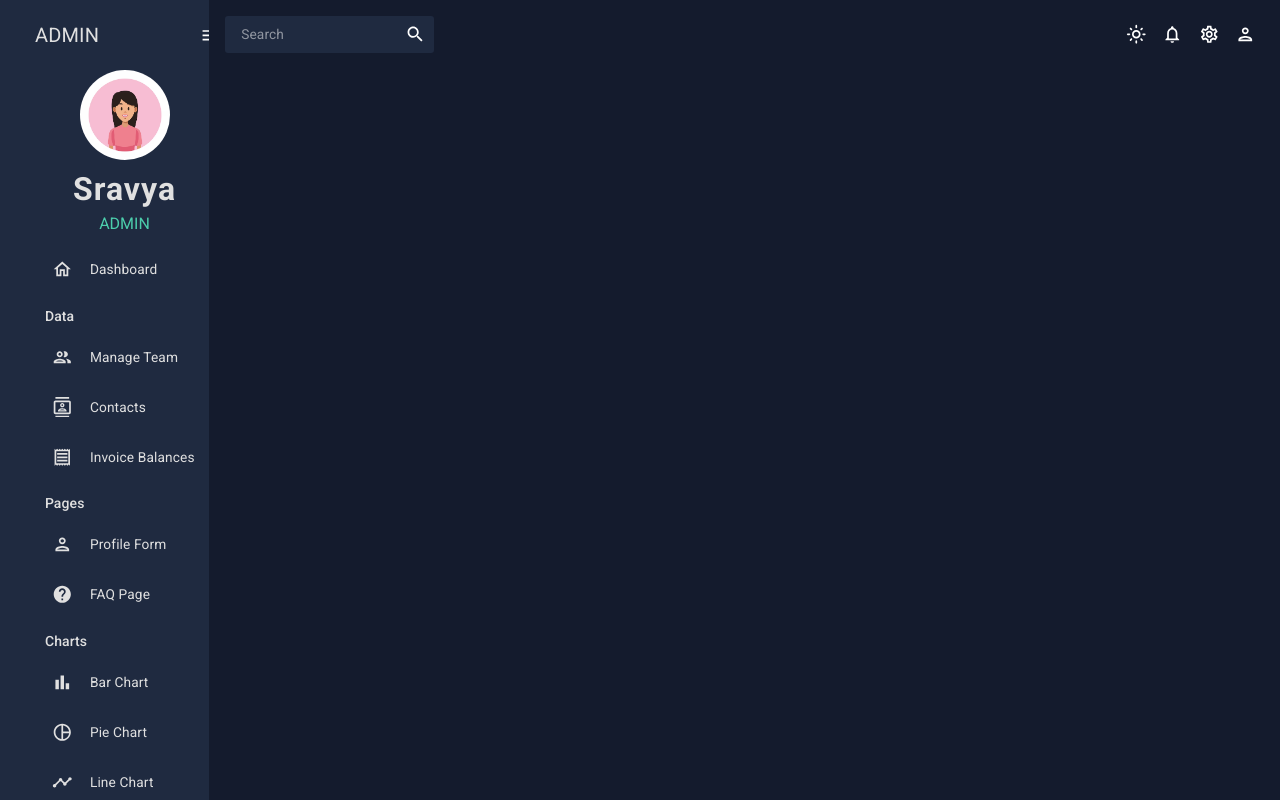
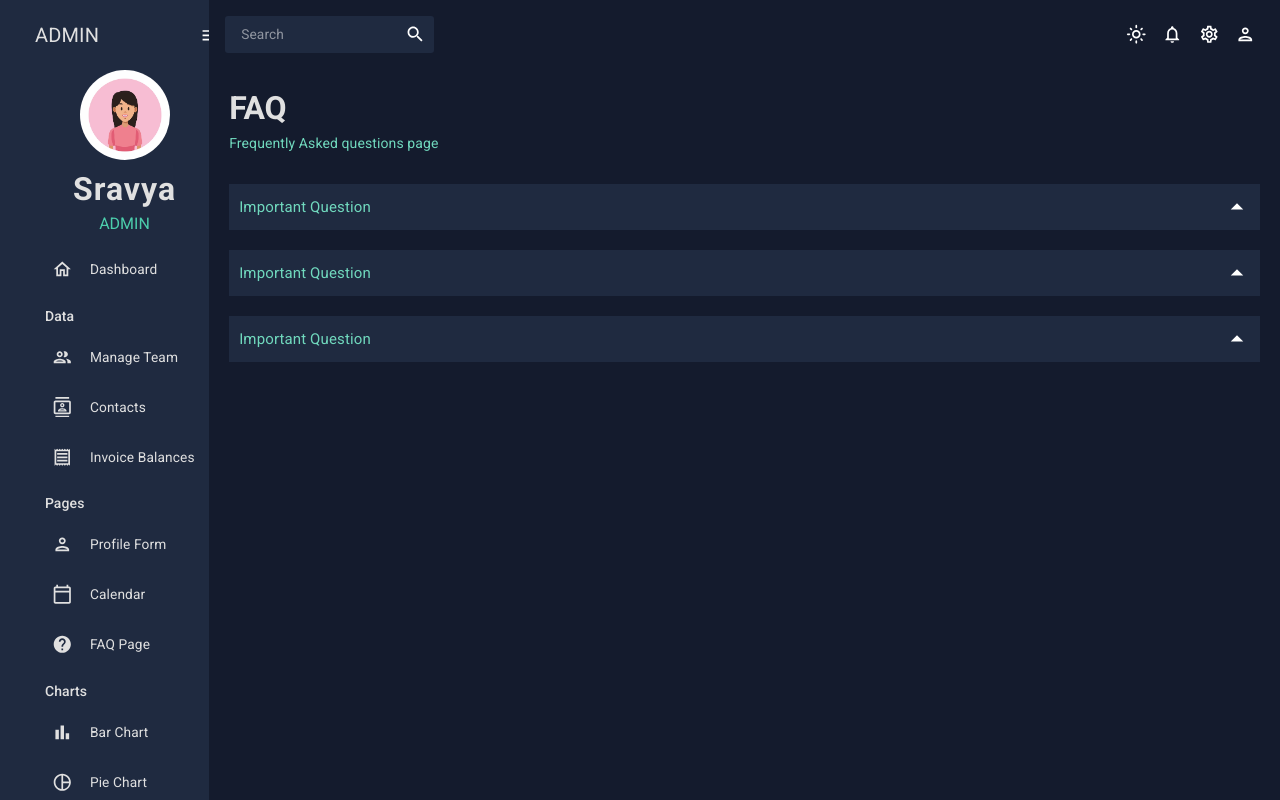
Before and after one commit to sravyavulisetty/react-admin-dashboard, a React (Create React App) app: page /faq in a window 1280 px wide. Built offline with nearby package versions, Linux system fonts and the light colour scheme.

Commit message:
added accordion component

```diff
--- a/src/App.js
+++ b/src/App.js
@@ -11,7 +11,7 @@ import Topbar from './pages/global/Topbar';
 import Form from './pages/form';
 // import Line from "../src/pages/line";
 // import Pie from "../src/pages/pie";
-// import FAQ from "../src/pages/faq";
+import FAQ from "../src/pages/faq";
 // import Geography from "../src/pages/geography";
 import Calendar from "../src/pages/calendar";
 import Sidebar from './pages/global/Sidebar';
@@ -35,7 +35,7 @@ function App() {
           {/* <Route path="/contacts" element={<Contacts/>}/> */}
           {/* <Route path="/line" element={<Line/>}/> */}
           {/* <Route path="/pie" element={<Pie/>}/> */}
-          {/* <Route path="/faq" element={<FAQ/>}/> */}
+          <Route path="/faq" element={<FAQ/>}/>
           {/* <Route path="/geography" element={<Geography/>}/> */}
           <Route path="/calendar" element={<Calendar/>}/>
           </Routes>
--- /dev/null
+++ b/src/components/Accordion.js
@@ -0,0 +1,24 @@
+import React,{useState, useRef} from 'react'
+import ArrowDropDownIcon from '@mui/icons-material/ArrowDropDown';
+import { Box, IconButton, useTheme } from '@mui/material';
+import { tokens } from '../theme';
+const Accordion = ({title, content}) => {
+    const theme = useTheme();
+    const colors = tokens(theme.palette.mode);
+    const [isActive, setisActive] = useState(false);
+  return (
+    <Box sx={{backgroundColor: `${colors.primary[400]}`}} mb="20px">
+    <Box display="flex" justifyContent="space-between" pl="10px" alignItems="center">
+        <Box color={`${colors.greenAccent[400]}`} fontSize="15px">{title}</Box>
+        <IconButton color='white'>
+            <ArrowDropDownIcon onClick={()=>setisActive((prev) => !prev)} style={{fontSize:"30px", rotate: !isActive ? "180deg" : "", transition: "0.5s ease-in-out"}}/>
+        </IconButton>
+    </Box>
+    <Box>
+        {isActive ? <Box p="10px 0px 10px 10px !important">{content}</Box> : ""}
+    </Box>
+    </Box>
+  )
+}
+
+export default Accordion;
--- a/src/components/Header.js
+++ b/src/components/Header.js
@@ -8,7 +8,7 @@ const Header = ({title, subtitle}) => {
   return (
     <Box mb="30px">
         <Typography variant='h2' color={colors.grey[100]} fontWeight="bold" sx={{mb: '5px', lineHeight:"1.2"}}>{title}</Typography>
-        <Typography variant='h5' color={colors.greenAccent[400]}>{subtitle}</Typography>
+        <Typography variant='h6' fontWeight="regular" color={colors.greenAccent[400]}>{subtitle}</Typography>
     </Box>
   )
 }
--- a/src/index.css
+++ b/src/index.css
@@ -56,7 +56,7 @@ th, tr, td{
     right: 0;
     bottom: 0;
     left: 0;
-    border-bottom: 1px dotted white;
+    border-bottom: 1px dotted white !important;
 }
 .borderDotted{
   position: relative;
@@ -68,7 +68,7 @@ th, tr, td{
     right: 0;
     bottom: 0;
     left: 0;
-    border-bottom: 1px dotted white;
+    border-bottom: 1px dotted white !important;
 }
 .bordertopDotted{
   position: relative;
--- a/src/pages/calendar/index.js
+++ b/src/pages/calendar/index.js
@@ -7,7 +7,7 @@ import { useTheme } from '@emotion/react';
 import { tokens } from '../../theme';
 import ChevronLeftRoundedIcon from '@mui/icons-material/ChevronLeftRounded';
 import ChevronRightRoundedIcon from '@mui/icons-material/ChevronRightRounded';
-import { add, differenceInDays, endOfMonth, format, startOfMonth, sub, addDays, startOfWeek, weekStartsOn, subDays, addMinutes } from 'date-fns';
+import { add, differenceInDays, endOfMonth, format, startOfMonth, sub, addDays, startOfWeek, weekStartsOn, subDays, addMinutes, getHours, getDay } from 'date-fns';
 import '../../index.css';
 const Eventitem = ({event}) => {
   const theme = useTheme();
@@ -27,6 +27,7 @@ const Calendar = () => {
   const [showEvents, setShowEvents] = useState(false);
   const [startDateofWeek, setStartDateofWeek] = useState(startOfWeek(new Date(), { weekStartsOn: 0 }));
   const [calType, setcalType] = useState("month");
+  const [eventsInWeek, setEventsInWeek] = useState([]);
   const startDate = startOfMonth(date);
   const endDate = endOfMonth(date);
   const numOfDays = differenceInDays(endDate, startDate) + 1;
@@ -98,15 +99,37 @@ const Calendar = () => {
   const previousWeekDates = () => {
     setStartDateofWeek(subDays(startDateofWeek, 7));
   }
+
+  const nextDay = () => {
+    setDate(addDays(date, 1));
+  }
+  const prevDay = () =>{
+    setDate(subDays(date, 1));
+  }
+
   const addWeekDay = (week, time) => {
     const year = new Date(week).getFullYear();
     const month = new Date(week).getMonth();
     const date = new Date(week).getDate();
+    setDate(year, month, date);
     const title = prompt("Please enter a new title for your event");
     if(title!=="" && title !== null){
       setEventList([...eventList, {title: title, date: format(new Date(year, month, date), "MMM dd, yyyy")}]);
+      setEventsInWeek([...eventsInWeek, {title: title, date: new Date(year, month, date), time: getHours(new Date(year, month, date, parseInt(time)))}])
     }
   }
+  const hasWeekDay = (week) => {
+    const year = new Date(week).getFullYear();
+    const month = new Date(week).getMonth();
+    const date = new Date(week).getDate();
+    const event = eventsInWeek.filter((event) => {
+      return new Date(event.date).getTime() === new Date(year, month, date);
+    })
+    if(event){
+      return event.title;
+    }
+  }
+
   const handleTimeClick = (week, time) => {
     console.log(addMinutes(new Date(new Date(week).getFullYear(),new Date(week).getMonth(), new Date(week).getDate(), parseInt(time), 0), 30));
   }
@@ -125,16 +148,16 @@ const Calendar = () => {
             <Box display="flex" justifyContent="space-between" flexDirection='row'>
               <Box display="flex" flexDirection="row" gap="15px">
               <Box sx={{backgroundColor: '#2c3e50', borderRadius:"3px", padding: 0}}>
-                <IconButton sx={{'&:hover':{backgroundColor: '#1e2b37', borderRadius: "0px !important"}}} onClick={calType === "month" ? prevMonth : calType === "week" ? previousWeekDates : ""}>
+                <IconButton sx={{'&:hover':{backgroundColor: '#1e2b37', borderRadius: "0px !important"}}} onClick={calType === "month" ? prevMonth : calType === "week" ? previousWeekDates : prevDay}>
                   <ChevronLeftRoundedIcon sx={{fontSize: 25, color: "white"}}/>
                 </IconButton>
-                <IconButton sx={{'&:hover':{backgroundColor: '#1e2b37', borderRadius: "0px !important"}}} onClick={calType === "month" ? nextMonth : calType === "week" ? nextWeekDates : ""}>
+                <IconButton sx={{'&:hover':{backgroundColor: '#1e2b37', borderRadius: "0px !important"}}} onClick={calType === "month" ? nextMonth : calType === "week" ? nextWeekDates : nextDay}>
                   <ChevronRightRoundedIcon sx={{fontSize: 25, color: "white"}}/>
                 </IconButton>
               </Box>
               <Button sx={{backgroundColor: '#2c3e50', borderRadius:"3px", color:"white", '&:hover':{backgroundColor: '#1e2b37'}}} onClick={()=>setDate(new Date())}>Today</Button>
               </Box>
-              <Typography variant='h3' fontWeight="bold">{calType === "month" ? format(date, "LLLL yyyy"): calType === "week" ? format(new Date(weekdays[0]), "LLL d") + " - " + format(new Date(weekdays[weekdays.length-1]), "LLL d") + ", " + date.getFullYear() : ""}</Typography>
+              <Typography variant='h3' fontWeight="bold">{calType === "month" ? format(date, "LLLL yyyy"): calType === "week" ? format(new Date(weekdays[0]), "LLL d") + " - " + format(new Date(weekdays[weekdays.length-1]), "LLL d") + ", " + date.getFullYear() : format(date, "MMM dd, yyyy")}</Typography>
               <Box sx={{backgroundColor: '#2c3e50'}} display="flex" alignItems="center" borderRadius="3px" padding="4px">
                 <Button
                 sx={{color: 'white', '&:hover':{backgroundColor: '#1e2b37'}}}
@@ -225,7 +248,7 @@ const Calendar = () => {
                   <tr key={timeIndex}>
                     <td className='textLow'>{time}</td>
                     {weekdays.map((week)=>(
-                      <td className="borderDotted" key={week} onClick={()=>addWeekDay(week, time)} style={{height: "calc((20vh - 7 * 1px) / 7)", backgroundColor: (new Date().getDate() === new Date(week).getDate()) ? "grey":"" }}></td>
+                      <td className="borderDotted" key={week} onClick={()=>addWeekDay(week, time)} style={{height: "calc((20vh - 7 * 1px) / 7)", backgroundColor: (new Date().getDate() === new Date(week).getDate()) ? "grey":""}}>{()=>hasWeekDay(week, time)}</td>
                     ))}
                   </tr>
                   <tr>
@@ -240,9 +263,34 @@ const Calendar = () => {
               </table>
             </Box>
             :
-            <Box>
-
-            </Box>}
+            <Box m="5px" height="65vh" overflow="auto">
+              <table>
+                <thead>
+                  <tr>
+                    <th></th>
+                      <th style={{height: "calc((20vh - 7 * 1px) / 7)"}}>{weeks[getDay(date)]}</th>
+                  </tr>
+                </thead>
+                <tbody>
+                {timeSlotsForDay.map((time, timeIndex) => (
+                  <>
+                  <tr key={timeIndex}>
+                    <td className='textLow'>{time}</td>
+                    {/* {weekdays.map((week)=>(
+                      <td className="borderDotted" key={week} onClick={()=>addWeekDay(week, time)} style={{height: "calc((20vh - 7 * 1px) / 7)", backgroundColor: (new Date().getDate() === new Date(week).getDate()) ? "grey":"" }}></td>
+                    ))} */}
+                  </tr>
+                  <tr>
+                    <td style={{height: "calc((20vh - 7 * 1px) / 7)"}}></td>
+                    {/* {weekdays.map((week)=>(
+                      <td className="bordertopDotted" key={week} onClick={()=>console.log(addMinutes(time, 30))} style={{height: "calc((20vh - 7 * 1px) / 7)", borderTop:"none !important", backgroundColor: (new Date().getDate() === new Date(week).getDate()) ? "grey":"" }}></td>
+                    ))} */}
+                  </tr>
+                  </>
+                ))}
+                </tbody>
+              </table>
+            </Box> }
           </Box>
         </Box>
     </Box>
--- /dev/null
+++ b/src/pages/faq/index.js
@@ -0,0 +1,17 @@
+import React from 'react'
+import Accordion from '../../components/Accordion';
+import Header from '../../components/Header';
+import { Box, useTheme } from '@mui/material';
+import { tokens } from '../../theme';
+const index = () => {
+  return (
+    <Box m="20px">
+    <Header title="FAQ" subtitle="Frequently Asked questions page"/>
+    <Accordion title="Important Question" content="Please do check in the dashboard"></Accordion>
+    <Accordion title="Important Question" content="Please do check in the dashboard"></Accordion>
+    <Accordion title="Important Question" content="Please do check in the dashboard"></Accordion>
+    </Box>
+  )
+}
+
+export default index
--- a/src/pages/global/Sidebar.js
+++ b/src/pages/global/Sidebar.js
@@ -79,13 +79,13 @@ function Sidebar() {
                 <Item title='Invoice Balances' to='/invoices' icon={<ReceiptOutlinedIcon/>} selected={selected} setSelected={setSelected}></Item>
                 <Typography variant='h6' color={colors.grey[100]} sx={{m: "10px 0px 5px 20px"}}>Pages</Typography>
                 <Item title='Profile Form' to='/form' icon={<PersonOutlinedIcon/>} selected={selected} setSelected={setSelected}></Item>
+                <Item title='Calendar' to='/calendar' icon={<CalendarTodayOutlinedIcon/>} selected={selected} setSelected={setSelected}></Item>
                 <Item title='FAQ Page' to='/faq' icon={<HelpOutlinedIcon/>} selected={selected} setSelected={setSelected}></Item>
                 <Typography variant='h6' color={colors.grey[100]} sx={{m: "10px 0px 5px 20px"}}>Charts</Typography>
                 <Item title='Bar Chart' to='/bar' icon={<BarChartOutlinedIcon/>} selected={selected} setSelected={setSelected}></Item>
                 <Item title='Pie Chart' to='/pie' icon={<PieChartOutlineOutlinedIcon/>} selected={selected} setSelected={setSelected}></Item>
                 <Item title='Line Chart' to='/line' icon={<TimelineOutlinedIcon/>} selected={selected} setSelected={setSelected}></Item>
                 <Item title='Geography Chart' to='/geography' icon={<MapOutlinedIcon/>} selected={selected} setSelected={setSelected}></Item>
-                <Item title='Calendar' to='/calendar' icon={<CalendarTodayOutlinedIcon/>} selected={selected} setSelected={setSelected}></Item>
             </Box>
         </Menu>
     </ProSidebar>
```
